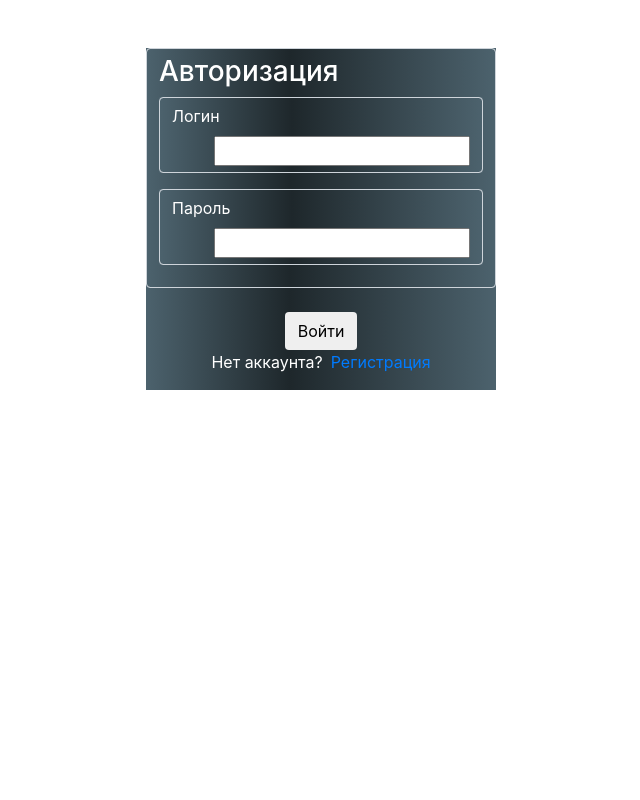
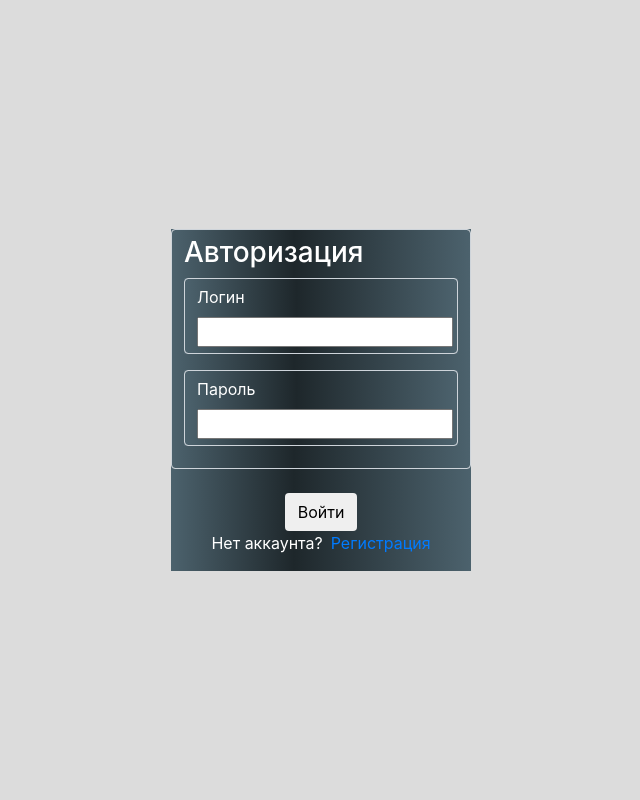
Before and after one commit to Lekbear/djangoproject, a Django app: page / in a window 1280 px wide. Shown: the whole page, without its empty margins (319-959 px from the left). Run offline with Django 3.2, Linux system fonts and the light colour scheme; some libraries are stand-ins or nearby versions.

Commit message:
Изменён дизайн

```diff
--- a/project/mainApp/templates/mainApp/login.html
+++ b/project/mainApp/templates/mainApp/login.html
@@ -13,13 +13,30 @@
         label {
             float:left;
         }
+        .rega{
+            width: 300px;
+            margin: auto;
+
+        }
+        .outer{
+            display: flex;
+            width: 100%;
+            height: 100%;
+        }
+        html, body{
+            height: 100%;
+            margin: 0;
+            padding: 0;
+            overflow: hidden;
+            background: #DCDCDC;
+        }
+
+
     </style>
 </head>
-<body class="">
-    <div class="container ">
-    <div class="row mt-5">
-        <div class="col-4" ></div>
-        <div class="col-4" >
+<body >
+    <div class="outer">
+        <div class="rega" >
             <form method="POST" style="background-image: linear-gradient(to right, #4c626d 0%, #1e272b 41%, #4c626d 100%);color: #fff;">
                 {% csrf_token %}
                 <div class="form-control" style="background-image: linear-gradient(to right, #4c626d 0%, #1e272b 41%, #4c626d 100%);color: #fff;">
@@ -49,8 +66,6 @@
 				</div>
             </form>
         </div>
-        <div class="col-4" ></div>
     </div>
-</div>
 </body>
 </html>
--- a/project/mainApp/templates/mainApp/mainPage.html
+++ b/project/mainApp/templates/mainApp/mainPage.html
@@ -195,7 +195,6 @@
         </button>
         <div class="collapse navbar-collapse" id="navbarNavAltMarkup">
           <div class="navbar-nav">
-            <a class="nav-item nav-link active" href="{% url 'main' %}" style="color: #fff";>Home <span class="sr-only">(current)</span></a>
             {% if request.user.role == "Преподаватель" %}
                 <a class="nav-item nav-link" href="{% url 'groups' %}" style="color: #fff;">Для преподавателя</a>
             {% else %}
@@ -210,7 +209,6 @@
         </form>
     </nav>
 
-
         {% block content%}
 
         {% endblock%}
```
Also changed, not shown: project/mainApp/templates/mainApp/register.html (+26 -5 lines), project/db.sqlite3.
